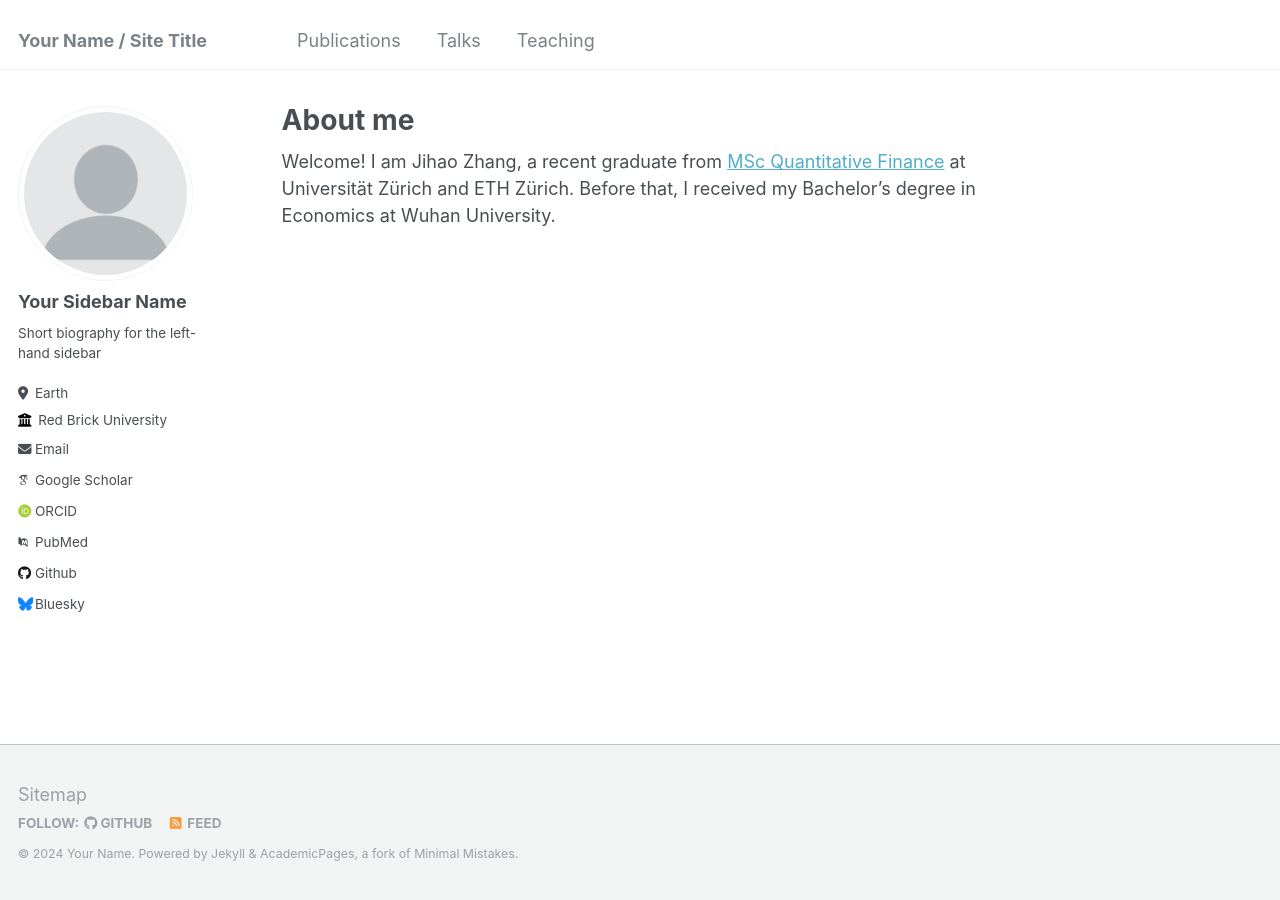
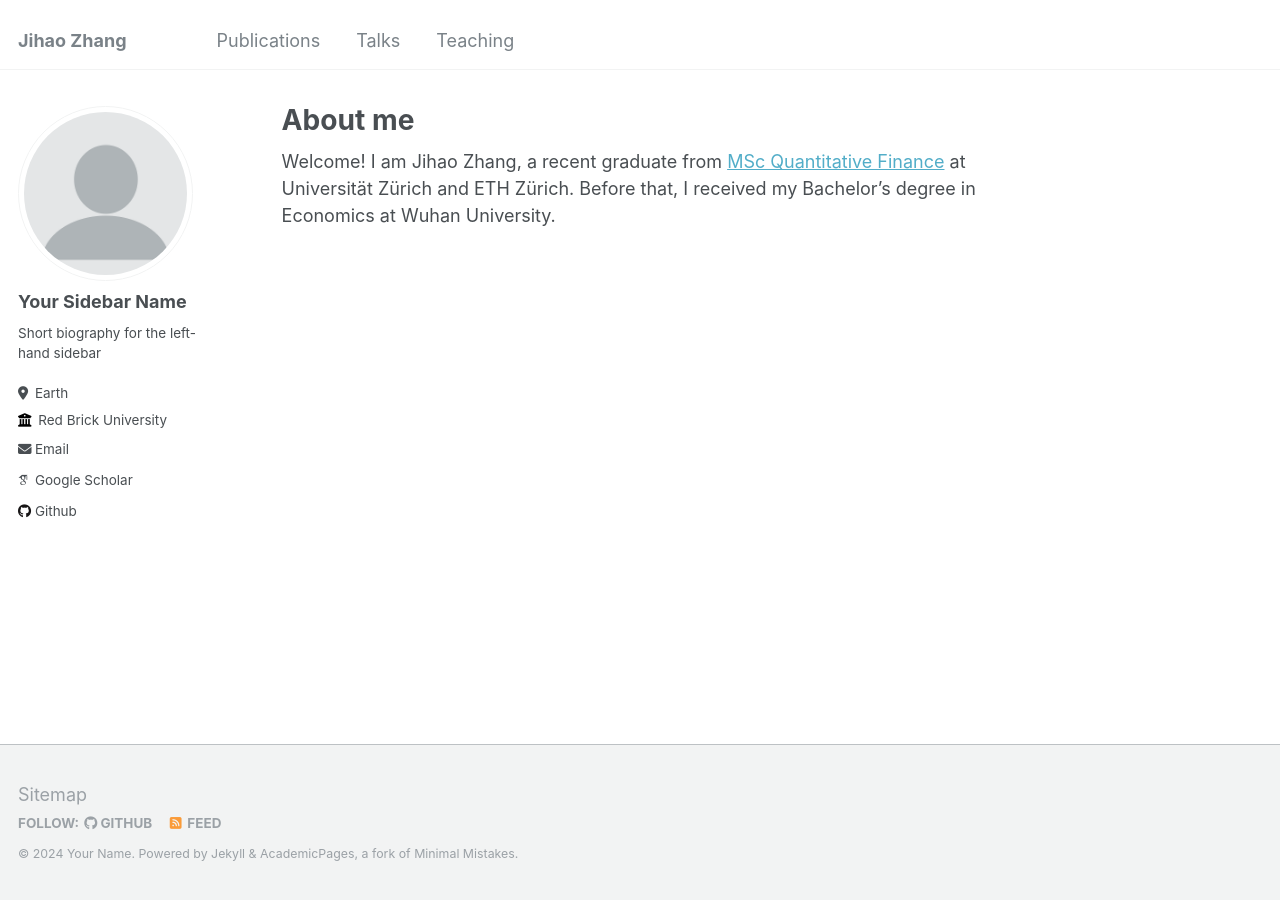
Before and after one commit to JihaoZhangQF/JihaoZhangQF.github.io, a Jekyll site: the page built from _pages/about.md, in a window 1280 px wide. Built offline with Jekyll 4.4.1, drawn with Linux system fonts in a browser that asks for light colours; some web fonts are replaced.

Commit message:
Update _config.yml

```diff
--- a/_config.yml
+++ b/_config.yml
@@ -8,7 +8,7 @@
 
 # Basic Site Settings
 locale                   : "en-US"
-title                    : "Your Name / Site Title"
+title                    : "Jihao Zhang"
 title_separator          : "-"
 name                     : &name "Your Name"
 description              : &description "personal description"
@@ -34,9 +34,9 @@ author:
   arxiv            : # URL - Update with the correct link to your profile
   googlescholar    : "https://scholar.google.com/citations?user=PS_CX0AAAAAJ"
   impactstory      : # URL
-  orcid            : "http://orcid.org/yourorcidurl"
+  orcid            : #"http://orcid.org/yourorcidurl"
   semantic         : # URL
-  pubmed           : "https://www.ncbi.nlm.nih.gov/pubmed/?term=john+snow"
+  pubmed           : #"https://www.ncbi.nlm.nih.gov/pubmed/?term=john+snow"
   researchgate     : # URL
 
   # Repositories and software development
@@ -48,7 +48,7 @@ author:
   stackoverflow    : # User number or user number and name (i.e., use "1" or "1/jeff-atwood")
 
   # Social media
-  bluesky          : "bsky.app" # Replace this with you Bluesky username
+  bluesky          : #"bsky.app" # Replace this with you Bluesky username
   facebook         : # Username
   flickr           : # Username
   foursquare       : # Username
```
